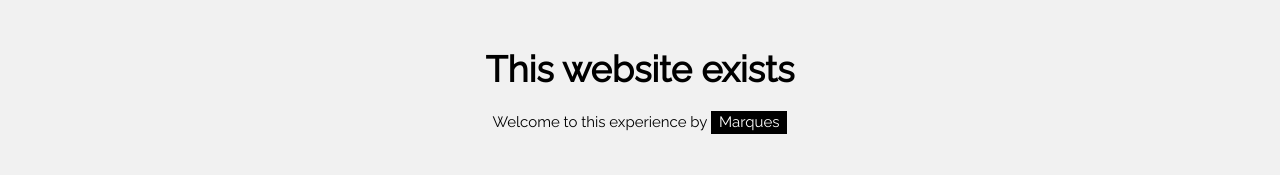
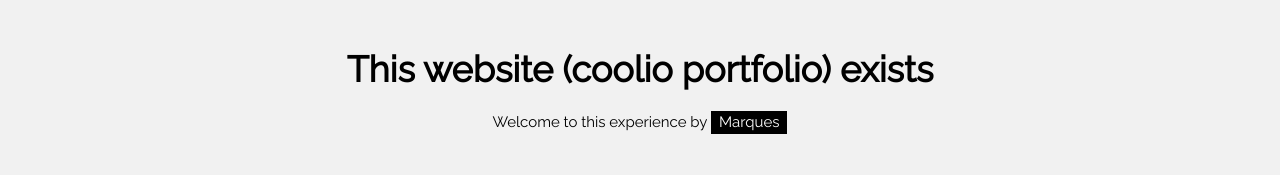
Before and after one commit to Marques-Wyche/Portfolio, a plain HTML site: page index.html in a window 1280 px wide. Shown: the top 175 px of the page. Drawn offline with nearby package versions, Linux system fonts and the light colour scheme.

Commit message:
coolio portfolio

```diff
--- a/index.html
+++ b/index.html
@@ -16,7 +16,7 @@ and is wrapped around the whole page content, except for the footer in this exam
 
 <!-- Header -->
 <header class="w3-container w3-center w3-padding-32">
-  <h1><b>This website exists</b></h1>
+  <h1><b>This website (coolio portfolio) exists</b></h1>
   <p>Welcome to this experience by <span class="w3-tag">Marques</span></p>
 </header>
 
```
